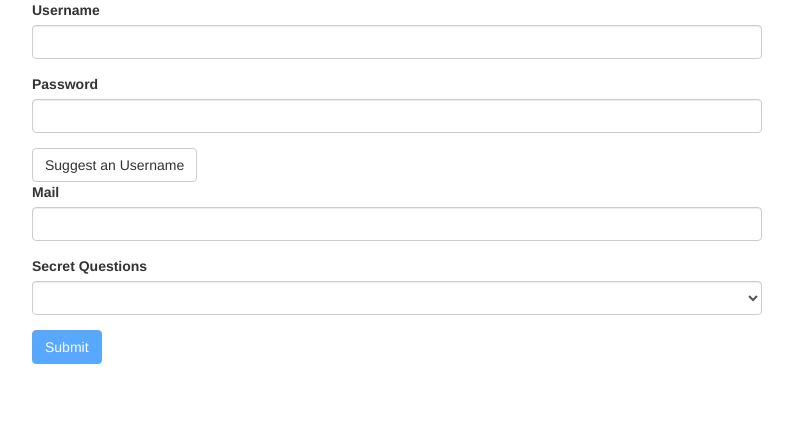
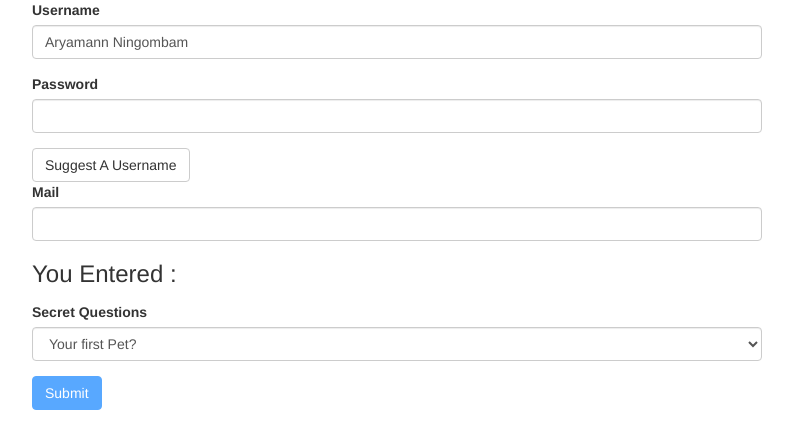
Before and after one commit to AryamannNingombam/LearningAngular, an Angular app in the folder course-project/: page / in a window 1280 px wide. Shown: the top 448 px of the page, without its empty margins (243-1036 px from the left). Built offline with nearby package versions, Linux system fonts and the light colour scheme.

Commit message:
Learned O and T Way DB

```diff
--- a/course-project/src/app/app.component.html
+++ b/course-project/src/app/app.component.html
@@ -20,27 +20,35 @@
           <div class="form-group">
             <label for="username">Username</label>
             <input type="text" id="username" class="form-control"
-                   ngModel
+                   [ngModel]="'Aryamann Ningombam'"
                    name="username"
                    required>
           </div>
           <div class="form-group">
             <label for="password">Password</label>
-            <input required  type="password" name="password" ngModel  class="form-control" />
+            <input required  type="password" name="password" ngModel  class="form-control" #password="ngModel" />
+
           </div>
-          <button class="btn btn-default" type="button">Suggest an Username</button>
+          <button class="btn btn-default" type="button" (click)="showSuggestion()" >Suggest A Username</button>
+          <h3 *ngIf="suggestUser">{{value}}</h3>
+
           <div class="form-group">
             <label for="email">Mail</label>
             <input type="email" id="email" class="form-control"
-                   ngModel name="email"
+                   [(ngModel)]="emailInput" name="email"
                    required
-                   email>
-          </div>
+                   email
+                   #email="ngModel">
+            <div class="form-group">
+              <h3>You Entered  : {{emailInput}}</h3>
+            </div>
+            <span *ngIf="!email.valid && email.touched" class="help-block">Please Enter A Valid Email!</span>
+            </div>
         </div>
         <div class="form-group">
           <label for="secret">Secret Questions</label>
           <select id="secret" class="form-control"
-                  ngModel name="secret">
+                  [ngModel]="defaultQuestion"  name="secret">
             <option value="pet">Your first Pet?</option>
             <option value="teacher">Your first teacher?</option>
           </select>
--- a/course-project/src/app/app.component.ts
+++ b/course-project/src/app/app.component.ts
@@ -1,7 +1,7 @@
 import { Component, OnInit, OnDestroy, ElementRef, ViewChild } from '@angular/core';
 import { ActivateService } from './test-component/user/user-activate.service';
 import { Subscription } from 'rxjs';
-import { NgForm } from '@angular/forms';
+import { NgForm, NgModel } from '@angular/forms';
 
 
 @Component({
@@ -11,8 +11,12 @@ import { NgForm } from '@angular/forms';
 })
 export class AppComponent implements OnInit, OnDestroy {
   @ViewChild('f') formChild: NgForm;
-  aOrNot = false;
+  @ViewChild('email') formEmailChild: NgModel;
+  defaultQuestion = 'pet';
+  emailInput = '';
+  suggestUser = false;
   mySubject: Subscription;
+  value = 'Namaste';
   constructor(private activationService: ActivateService) { }
 
   ngOnInit() {
@@ -24,12 +28,14 @@ export class AppComponent implements OnInit, OnDestroy {
   ngOnDestroy() {
     //this.mySubject.unsubscribe()
   }
-
+  showSuggestion() {
+    this.suggestUser = true;
+  }
   suggestUserName() {
     const suggestedName = 'Superuser';
   }
   onSubmit() {
-
+    console.log(this.formEmailChild);
     console.log(this.formChild);
     if (!this.formChild.valid) {
       alert('Not Valid!');
```
